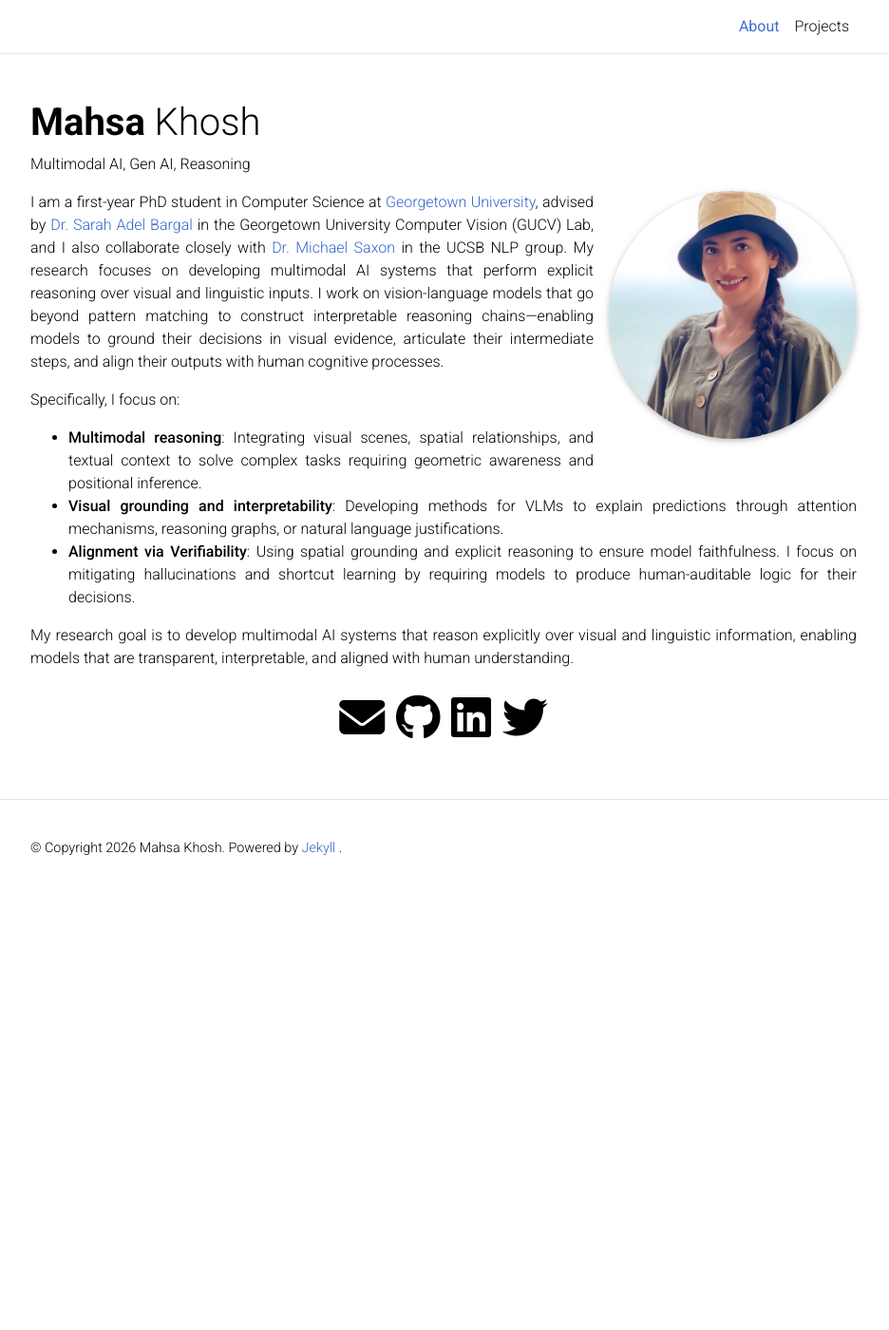
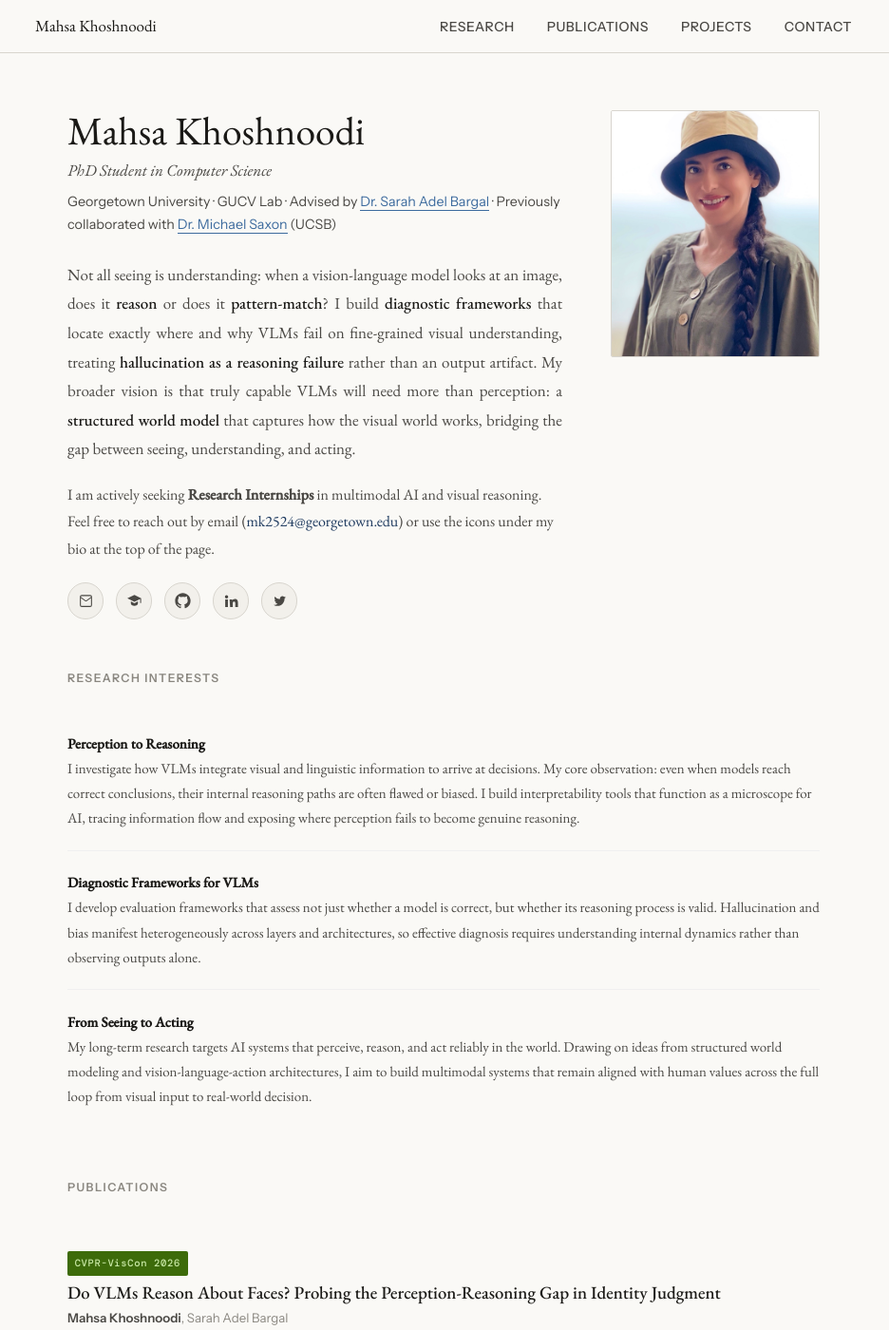
Before and after one commit to Arenaa/arenaa.github.io, a Jekyll site: the page index.html, which Jekyll copies as it is, in a window 1280 px wide and 1400 px high. Shown: the whole window at 95% size, without its empty margins (173-1109 px from the left). Built offline with Jekyll 4.4.1, drawn with Linux system fonts in a browser that asks for light colours; comment, search, counter and statistics services are not loaded; a style sheet for code colours, icons or effects is not loaded; some of the changed text lies outside the part shown.

Commit message:
Update site with static pages and correct HPT venue to KDD 2025.
Replace AAAI labels with KDD across the homepage and projects page, add new project assets, and unpublish legacy Jekyll pages in favor of standalone HTML.

Co-authored-by: Cursor <cursoragent@cursor.com>

```diff
--- a/Gemfile
+++ b/Gemfile
@@ -22,4 +22,5 @@ end
 group :other_plugins do
     gem 'feedjira'
     gem 'httparty'
+    gem 'ostruct' # required by jekyll-twitter-plugin on Ruby 4+
 end
--- /dev/null
+++ b/index.html
@@ -0,0 +1,536 @@
+<!DOCTYPE html>
+<html lang="en">
+<head>
+<meta charset="UTF-8">
+<meta name="viewport" content="width=device-width, initial-scale=1.0">
+<title>Mahsa Khoshnoodi</title>
+<link rel="icon" href="/assets/img/favicon.png" type="image/png">
+<link rel="shortcut icon" href="/assets/img/favicon.png" type="image/png">
+<link rel="preconnect" href="https://fonts.googleapis.com">
+<link href="https://fonts.googleapis.com/css2?family=EB+Garamond:ital,wght@0,400;0,500;1,400&family=DM+Mono:wght@400;500&family=Instrument+Sans:wght@400;500;600&display=swap" rel="stylesheet">
+<style>
+*, *::before, *::after { box-sizing: border-box; margin: 0; padding: 0; }
+
+:root {
+  --ink: #1a1916;
+  --ink-soft: #4a4844;
+  --ink-muted: #8a8780;
+  --page: #faf9f6;
+  --surface: #f2f0eb;
+  --rule: #d8d5ce;
+  --accent: #1e3a5f;
+  --accent-light: #e8eef5;
+  --accent-mid: #3d6b9e;
+  --highlight: #b5491c;
+  --serif: 'EB Garamond', Georgia, serif;
+  --sans: 'Instrument Sans', system-ui, sans-serif;
+  --mono: 'DM Mono', monospace;
+  --max: 860px;
+}
+
+html { font-size: 17px; scroll-behavior: smooth; }
+body { font-family: var(--serif); background: var(--page); color: var(--ink); line-height: 1.75; min-height: 100vh; }
+
+/* NAV */
+nav {
+  position: sticky; top: 0; z-index: 100;
+  background: var(--page);
+  border-bottom: 1px solid var(--rule);
+  padding: 0 2rem;
+}
+nav ul {
+  max-width: var(--max);
+  margin: 0 auto;
+  display: flex;
+  gap: 2rem;
+  list-style: none;
+  padding: 0.75rem 0;
+  align-items: center;
+}
+nav ul li:first-child { margin-right: auto; }
+nav a {
+  font-family: var(--sans);
+  font-size: 0.82rem;
+  font-weight: 500;
+  color: var(--ink-soft);
+  text-decoration: none;
+  border-bottom: none;
+  letter-spacing: 0.04em;
+  text-transform: uppercase;
+  transition: color 0.15s;
+}
+nav a:hover { color: var(--accent); }
+nav .site-name {
+  font-family: var(--serif);
+  font-size: 1rem;
+  font-weight: 400;
+  color: var(--ink);
+  text-transform: none;
+  letter-spacing: 0;
+}
+
+/* MAIN */
+main { max-width: var(--max); margin: 0 auto; padding: 3.5rem 2rem 6rem; }
+
+a {
+  color: var(--accent);
+  text-decoration: none;
+  border-bottom: 1px solid transparent;
+  transition: border-color 0.15s, color 0.15s;
+}
+a:hover { border-bottom-color: var(--accent-mid); }
+
+/* HERO */
+.hero {
+  display: grid;
+  grid-template-columns: 1fr 220px;
+  gap: 3rem;
+  padding: 0;
+
+  align-items: start;
+}
+.hero-text h1 {
+  font-family: var(--serif);
+  font-size: 2.45rem;
+  font-weight: 400;
+  color: var(--ink);
+  margin-bottom: 0.35rem;
+  line-height: 1.05;
+}
+.hero-role {
+  font-family: var(--serif);
+  font-size: 1rem;
+  font-weight: 400;
+  font-style: italic;
+  letter-spacing: 0;
+  text-transform: none;
+  color: var(--ink-soft);
+  margin-bottom: 0.35rem;
+}
+.hero-affil {
+  font-family: var(--sans);
+  font-size: 0.84rem;
+  color: var(--ink-soft);
+  margin-bottom: 1.5rem;
+  line-height: 1.65;
+}
+.hero-affil a { color: var(--accent-mid); border-bottom: 1px solid var(--accent-mid); }
+
+.hero-bio {
+  font-size: 1rem;
+  color: var(--ink-soft);
+  line-height: 1.8;
+  margin-bottom: 1.6rem;
+  text-align: justify;
+}
+.hero-bio strong { color: var(--ink); font-weight: 500; }
+
+.hero-note {
+  font-size: 0.94rem;
+  color: var(--ink-soft);
+  line-height: 1.8;
+  margin: -0.5rem 0 1.2rem;
+}
+
+.hero-contact {
+  display: flex;
+  flex-wrap: wrap;
+  gap: 0.75rem;
+}
+.hero-contact a {
+  width: 2.25rem;
+  height: 2.25rem;
+  display: inline-flex;
+  align-items: center;
+  justify-content: center;
+  color: var(--ink-soft);
+  border: 1px solid var(--rule);
+  border-radius: 999px;
+  background: var(--surface);
+  border-bottom: 1px solid var(--rule);
+  transition: all 0.15s;
+}
+.hero-contact a:hover {
+  color: var(--accent);
+  border-color: var(--accent-mid);
+  background: var(--accent-light);
+  transform: translateY(-1px);
+}
+.hero-contact a:focus-visible {
+  outline: 2px solid var(--accent);
+  outline-offset: 2px;
+}
+.hero-contact svg {
+  width: 1rem;
+  height: 1rem;
+  fill: currentColor;
+}
+
+.hero-photo {
+  width: 220px;
+  height: 260px;
+  object-fit: cover;
+  object-position: center top;
+  display: block;
+  filter: grayscale(8%);
+  border: 1px solid var(--rule);
+  border-radius: 2px;
+  background: var(--surface);
+}
+
+/* SECTIONS */
+section {
+  padding: 0;
+  margin-top: 3rem;
+}
+
+.section-title {
+  font-family: var(--sans);
+  font-size: 0.72rem;
+  font-weight: 600;
+  letter-spacing: 0.12em;
+  text-transform: uppercase;
+  color: var(--ink-muted);
+  margin-bottom: 1.5rem;
+  display: flex;
+  align-items: center;
+  gap: 1rem;
+}
+.section-title::after { content: none; }
+
+/* RESEARCH */
+.research-list { display: flex; flex-direction: column; gap: 0; }
+.research-item {
+  padding: 1.2rem 0;
+  border-bottom: 1px solid #f0f0f0;
+}
+.research-item:last-child { border-bottom: none; }
+.research-item h3 {
+  font-size: 0.88rem;
+  font-weight: 600;
+  color: var(--ink);
+  margin-bottom: 0;
+}
+.research-item p {
+  font-size: 0.88rem;
+  color: var(--ink-soft);
+  line-height: 1.75;
+}
+
+/* PUBLICATIONS */
+.pub-list { display: flex; flex-direction: column; gap: 0; }
+.pub-item {
+  padding: 1.75rem 0;
+  border-bottom: 1px solid var(--rule);
+}
+.pub-item:last-child { border-bottom: none; }
+
+.pub-header { display: flex; align-items: flex-start; gap: 0.8rem; margin-bottom: 0.3rem; flex-wrap: wrap; }
+
+.venue-tag {
+  font-family: var(--mono);
+  font-size: 0.62rem;
+  font-weight: 500;
+  letter-spacing: 0.06em;
+  padding: 0.2rem 0.45rem;
+  border-radius: 2px;
+  white-space: nowrap;
+  flex-shrink: 0;
+  margin-top: 0.12rem;
+  text-transform: none;
+}
+.venue-tag.neurips { background: #1e3a5f; color: #c5d8f0; }
+.venue-tag.cvpr    { background: #3d6b0a; color: #c8e8a5; }
+.venue-tag.kdd     { background: #7a3010; color: #f5c5a8; }
+.venue-tag.semeval { background: #4a3570; color: #cfc0f0; }
+.venue-tag.arxiv   { background: var(--surface); color: var(--ink-muted); border: 1px solid var(--rule); }
+.venue-tag.review  { background: var(--surface); color: var(--ink-muted); border: 1px solid var(--rule); }
+
+.spotlight-tag {
+  font-family: var(--mono);
+  font-size: 0.58rem;
+  letter-spacing: 0.04em;
+  color: var(--highlight);
+  background: #fdf0ea;
+  padding: 0.15rem 0.4rem;
+  border-radius: 2px;
+  border: 1px solid #e8c4b0;
+  white-space: nowrap;
+  flex-shrink: 0;
+  margin-top: 0.12rem;
+}
+
+.pub-title {
+  font-family: var(--serif);
+  font-size: 1.1rem;
+  font-weight: 500;
+  color: var(--ink);
+  line-height: 1.35;
+}
+.pub-authors {
+  font-family: var(--sans);
+  font-size: 0.78rem;
+  color: var(--ink-muted);
+  margin-top: 0.3rem;
+  line-height: 1.5;
+}
+.pub-authors strong { color: var(--ink-soft); font-weight: 600; }
+.pub-venue {
+  font-family: var(--sans);
+  font-size: 0.8rem;
+  color: var(--ink-soft);
+  font-style: italic;
+  margin-top: 0.15rem;
+}
+.pub-links { margin-top: 0.5rem; display: flex; gap: 1rem; }
+.pub-link {
+  font-family: var(--mono);
+  font-size: 0.68rem;
+  letter-spacing: 0.04em;
+  color: var(--accent-mid);
+  text-transform: uppercase;
+  border-bottom: none !important;
+  transition: color 0.15s;
+}
+.pub-link::before { content: '→ '; }
+.pub-link:hover { color: var(--accent); }
+.pub-img-wrap { margin-top: 0.9rem; }
+.pub-img { width: 100%; max-width: 560px; display: block; border: 1px solid var(--rule); border-radius: 2px; }
+
+/* NEWS */
+.news-list { display: flex; flex-direction: column; gap: 0; }
+.news-item {
+  display: grid;
+  grid-template-columns: 90px 1fr;
+  gap: 1.5rem;
+  padding: 0.9rem 0;
+  border-bottom: 1px solid var(--rule);
+  align-items: baseline;
+  font-size: 0.88rem;
+}
+.news-item:last-child { border-bottom: none; }
+.news-date {
+  font-family: var(--mono);
+  color: var(--ink-muted);
+  font-size: 0.72rem;
+  letter-spacing: 0.04em;
+}
+.news-text { color: var(--ink-soft); line-height: 1.7; }
+.news-text strong { color: var(--ink); font-weight: 500; }
+
+/* FOOTER */
+footer {
+  border-top: 1px solid var(--rule);
+  padding: 2rem;
+  text-align: center;
+}
+footer p {
+  font-family: var(--mono);
+  font-size: 0.7rem;
+  color: var(--ink-muted);
+  letter-spacing: 0.04em;
+}
+
+/* RESPONSIVE */
+@media (max-width: 640px) {
+  .hero { grid-template-columns: 1fr; }
+  .hero-photo { width: 140px; height: 165px; }
+  .news-item { grid-template-columns: 72px 1fr; gap: 1rem; }
+  nav ul { gap: 1rem; flex-wrap: wrap; }
+  nav { padding: 0 1rem; }
+  main { padding: 2.5rem 1rem 4rem; }
+}
+</style>
+</head>
+<body>
+
+<nav>
+  <ul>
+    <li><a href="index.html" class="site-name">Mahsa Khoshnoodi</a></li>
+    <li><a href="#research">Research</a></li>
+    <li><a href="#publications">Publications</a></li>
+    <li><a href="projects.html">Projects</a></li>
+    <li><a href="mailto:mk2524@georgetown.edu">Contact</a></li>
+  </ul>
+</nav>
+
+<main>
+
+<!-- HERO -->
+<div class="hero">
+  <div class="hero-text">
+    <h1>Mahsa Khoshnoodi</h1>
+    <div class="hero-role">PhD Student in Computer Science</div>
+    <div class="hero-affil">
+      Georgetown University · GUCV Lab ·
+      Advised by <a href="https://cs-people.bu.edu/sbargal/" target="_blank">Dr. Sarah Adel Bargal</a> ·
+      Previously collaborated with <a href="https://michaelsaxon.github.io/" target="_blank">Dr. Michael Saxon</a> (UCSB)
+    </div>
+    <p class="hero-bio">
+      Not all seeing is understanding: when a vision-language model looks at an image, does it <strong>reason</strong> or does it <strong>pattern-match</strong>? I build <strong>diagnostic frameworks</strong> that locate exactly where and why VLMs fail on fine-grained visual understanding, treating <strong>hallucination as a reasoning failure</strong> rather than an output artifact. My broader vision is that truly capable VLMs will need more than perception: a <strong>structured world model</strong> that captures how the visual world works, bridging the gap between seeing, understanding, and acting.
+    </p>
+    <p class="hero-note">
+      I am actively seeking <strong> Research Internships</strong> in multimodal AI and visual reasoning. Feel free to reach out by email (<a href="mailto:mk2524@georgetown.edu">mk2524@georgetown.edu</a>) or use the icons under my bio at the top of the page.
+    </p>
+    <div class="hero-contact">
+      <a href="mailto:mk2524@georgetown.edu" aria-label="Email" title="Email">
+        <svg viewBox="0 0 24 24" aria-hidden="true">
+          <path d="M3 5.75A2.75 2.75 0 0 1 5.75 3h12.5A2.75 2.75 0 0 1 21 5.75v12.5A2.75 2.75 0 0 1 18.25 21H5.75A2.75 2.75 0 0 1 3 18.25Zm2.2-.75a.75.75 0 0 0-.43 1.36l6.79 4.82a.75.75 0 0 0 .87 0l6.79-4.82A.75.75 0 0 0 18.8 5Zm14.3 2.81-6.2 4.4a2.25 2.25 0 0 1-2.6 0l-6.2-4.4v10.44c0 .69.56 1.25 1.25 1.25h12.5c.69 0 1.25-.56 1.25-1.25Z"/>
+        </svg>
+      </a>
+      <a href="https://scholar.google.com/citations?user=S38mPTgAAAAJ" target="_blank" rel="noopener noreferrer" aria-label="Google Scholar" title="Google Scholar">
+        <svg viewBox="0 0 24 24" aria-hidden="true">
+          <path d="M12 3 1.5 8.25 12 13.5l8.58-4.29V15H22V8.25Zm-5.25 9.66V16c0 1.83 2.35 3.5 5.25 3.5s5.25-1.67 5.25-3.5v-3.34L12 15.5Z"/>
+        </svg>
+      </a>
+      <a href="https://github.com/Arenaa" target="_blank" rel="noopener noreferrer" aria-label="GitHub" title="GitHub">
+        <svg viewBox="0 0 24 24" aria-hidden="true">
+          <path d="M12 .5C5.65.5.5 5.65.5 12a11.5 11.5 0 0 0 7.86 10.92c.58.1.79-.25.79-.56v-2.17c-3.2.69-3.87-1.36-3.87-1.36-.52-1.32-1.27-1.67-1.27-1.67-1.04-.71.08-.69.08-.69 1.15.08 1.75 1.18 1.75 1.18 1.02 1.75 2.68 1.25 3.34.95.1-.74.4-1.25.72-1.54-2.56-.29-5.25-1.28-5.25-5.7 0-1.26.45-2.28 1.18-3.08-.12-.29-.51-1.47.11-3.06 0 0 .96-.31 3.14 1.18A10.9 10.9 0 0 1 12 6.03c.97 0 1.95.13 2.86.38 2.18-1.49 3.14-1.18 3.14-1.18.62 1.59.23 2.77.11 3.06.73.8 1.18 1.82 1.18 3.08 0 4.43-2.69 5.4-5.26 5.69.41.35.78 1.03.78 2.08v3.08c0 .31.21.67.8.56A11.5 11.5 0 0 0 23.5 12C23.5 5.65 18.35.5 12 .5Z"/>
+        </svg>
+      </a>
+      <a href="https://www.linkedin.com/in/mahsakhoshnoodi/" target="_blank" rel="noopener noreferrer" aria-label="LinkedIn" title="LinkedIn">
+        <svg viewBox="0 0 24 24" aria-hidden="true">
+          <path d="M4.98 3.5A2.48 2.48 0 1 0 5 8.46 2.48 2.48 0 0 0 4.98 3.5ZM3 9.75h4v11.5H3Zm6.5 0h3.83v1.57h.05c.53-1.01 1.83-2.07 3.78-2.07 4.05 0 4.8 2.66 4.8 6.12v5.88h-4v-5.21c0-1.24-.02-2.84-1.73-2.84-1.73 0-1.99 1.35-1.99 2.75v5.3h-4Z"/>
+        </svg>
+      </a>
+      <a href="https://twitter.com/khosh87" target="_blank" rel="noopener noreferrer" aria-label="Twitter" title="Twitter">
+        <svg viewBox="0 0 24 24" aria-hidden="true">
+          <path d="M21.44 6.73c-.67.3-1.38.49-2.13.58a3.7 3.7 0 0 0 1.63-2.05 7.3 7.3 0 0 1-2.35.9 3.69 3.69 0 0 0-6.38 2.52c0 .29.03.57.1.84A10.47 10.47 0 0 1 4.7 5.62a3.69 3.69 0 0 0 1.14 4.93 3.67 3.67 0 0 1-1.67-.46v.05a3.69 3.69 0 0 0 2.95 3.62 3.7 3.7 0 0 1-1.67.06 3.7 3.7 0 0 0 3.45 2.56A7.41 7.41 0 0 1 3 17.92a10.45 10.45 0 0 0 5.66 1.66c6.79 0 10.5-5.62 10.5-10.49 0-.16 0-.32-.01-.48a7.5 7.5 0 0 0 1.84-1.88Z"/>
+        </svg>
+      </a>
+    </div>
+  </div>
+  <img src="/assets/img/profile_pic.jpg" alt="Mahsa Khoshnoodi" class="hero-photo">
+</div>
+
+<!-- RESEARCH -->
+<section id="research">
+  <div class="section-title">Research Interests</div>
+  <div class="research-list">
+    <div class="research-item">
+      <h3>Perception to Reasoning</h3>
+      <p>I investigate how VLMs integrate visual and linguistic information to arrive at decisions. My core observation: even when models reach correct conclusions, their internal reasoning paths are often flawed or biased. I build interpretability tools that function as a microscope for AI, tracing information flow and exposing where perception fails to become genuine reasoning.</p>
+    </div>
+    <div class="research-item">
+      <h3>Diagnostic Frameworks for VLMs</h3>
+      <p>I develop evaluation frameworks that assess not just whether a model is correct, but whether its reasoning process is valid. Hallucination and bias manifest heterogeneously across layers and architectures, so effective diagnosis requires understanding internal dynamics rather than observing outputs alone.</p>
+    </div>
+    <div class="research-item">
+      <h3>From Seeing to Acting</h3>
+      <p>My long-term research targets AI systems that perceive, reason, and act reliably in the world. Drawing on ideas from structured world modeling and vision-language-action architectures, I aim to build multimodal systems that remain aligned with human values across the full loop from visual input to real-world decision.</p>
+    </div>
+  </div>
+</section>
+
+<!-- PUBLICATIONS -->
+<section id="publications">
+  <div class="section-title">Publications</div>
+  <div class="pub-list">
+
+    <div class="pub-item">
+      <div class="pub-header">
+        <span class="venue-tag cvpr">CVPR-VisCon 2026</span>
+      </div>
+      <div class="pub-title">Do VLMs Reason About Faces? Probing the Perception-Reasoning Gap in Identity Judgment</div>
+      <div class="pub-authors"><strong>Mahsa Khoshnoodi</strong>, Sarah Adel Bargal</div>
+      <div class="pub-venue">Third Workshop on Visual Concepts (VisCon), CVPR 2026</div>
+    </div>
+
+    <div class="pub-item">
+      <div class="pub-header">
+        <span class="venue-tag semeval">SemEval 2026</span>
+      </div>
+      <div class="pub-title">GUNLP at SemEval-2026 Task 10: Emotion-Aware Multi-Task Learning for Conspiracy Detection</div>
+      <div class="pub-authors"><strong>Mahsa Khoshnoodi</strong>, Rojin Ziaei, Nazli Goharian</div>
+      <div class="pub-venue">SemEval 2026</div>
+    </div>
+
+    <div class="pub-item">
+      <div class="pub-header">
+        <span class="venue-tag kdd">KDD 2025</span>
+      </div>
+      <div class="pub-title">Hierarchical Prompting Taxonomy: A Universal Evaluation Framework for Large Language Models</div>
+      <div class="pub-authors">Devichand Budagam, Sankalp KJ, <strong>Mahsa Khoshnoodi</strong>, Ashutosh Kumar, Vinija Jain, Aman Chadha</div>
+      <div class="pub-venue">KDD 2025</div>
+      <div class="pub-links">
+        <a href="https://arxiv.org/abs/2406.12644" target="_blank" class="pub-link">Paper</a>
+      </div>
+    </div>
+
+    <div class="pub-item">
+      <div class="pub-header">
+        <span class="venue-tag neurips">NeurIPS 2024</span>
+        <span class="spotlight-tag">Spotlight, top 5%</span>
+      </div>
+      <div class="pub-title">Who Evaluates the Evaluations? Objectively Scoring Text-to-Image Prompt Coherence Metrics with T2IScoreScore (TS2)</div>
+      <div class="pub-authors"><strong>Mahsa Khoshnoodi</strong>, Fatima Jahara, Michael Saxon, Yujie Lu, Aditya Sharma, William Yang Wang</div>
+      <div class="pub-venue">NeurIPS 2024</div>
+      <div class="pub-links">
+        <a href="https://arxiv.org/abs/2404.04251" target="_blank" class="pub-link">Paper</a>
+        <a href="https://t2iscorescore.github.io/" target="_blank" class="pub-link">Project Page</a>
+      </div>
+    </div>
+
+    <div class="pub-item">
+      <div class="pub-header">
+        <span class="venue-tag arxiv">arXiv 2024</span>
+      </div>
+      <div class="pub-title">A Comprehensive Survey of Accelerated Generation Techniques in Large Language Models</div>
+      <div class="pub-authors"><strong>Mahsa Khoshnoodi</strong>, Vinija Jain, Mingye Gao, Malavika Srikanth, Aman Chadha</div>
+      <div class="pub-venue">Preprint, 2024</div>
+      <div class="pub-links">
+        <a href="https://arxiv.org/abs/2405.13019" target="_blank" class="pub-link">arXiv</a>
+      </div>
+    </div>
+
+    <div class="pub-item">
+      <div class="pub-header">
+        <span class="venue-tag review">Under Review</span>
+      </div>
+      <div class="pub-title">Reimagining Neurosymbolic AI through the Lens of Cognitive Science: A Survey</div>
+      <div class="pub-authors">Devichand Budagam, <strong>Mahsa Khoshnoodi</strong>, Jibesh Patra, Ravid Shwartz-Ziv, Amit Sheth, Vinija Jain, Aman Chadha</div>
+      <div class="pub-venue">Under review, ACM Computing Surveys</div>
+    </div>
+
+  </div>
+</section>
+
+
+
+<!-- NEWS -->
+<section id="news">
+  <div class="section-title">News</div>
+  <div class="news-list">
+    <div class="news-item">
+      <div class="news-date">May 2026</div>
+      <div class="news-text"><strong>Paper accepted</strong> at CVPR 2026 VisCon Workshop: "Do VLMs Reason About Faces?"</div>
+    </div>
+    <div class="news-item">
+      <div class="news-date">Apr 2026</div>
+      <div class="news-text"><strong>Paper accepted</strong> at SemEval 2026: Emotion-Aware Multi-Task Learning for Conspiracy Detection.</div>
+    </div>
+    <div class="news-item">
+      <div class="news-date">Aug 2025</div>
+      <div class="news-text"><strong>Started PhD</strong> at Georgetown University, joining the GUCV Lab under Dr. Sarah Adel Bargal.</div>
+    </div>
+    <div class="news-item">
+      <div class="news-date">Dec 2024</div>
+      <div class="news-text"><strong>NeurIPS Spotlight</strong>: T2IScoreScore recognized as a Spotlight paper (top 5%).</div>
+    </div>
+    <div class="news-item">
+      <div class="news-date">Feb 2025</div>
+      <div class="news-text"><strong>KDD-25</strong>: Hierarchical Prompting Taxonomy paper published.</div>
+    </div>
+  </div>
+</section>
+
+
+
+</main>
+
+<footer>
+  <p>Mahsa Khoshnoodi &nbsp;·&nbsp; Georgetown University &nbsp;·&nbsp; mk2524@georgetown.edu</p>
+</footer>
+
+</body>
+</html>
```
Also changed, not shown: _pages/about.md (+1 -0 lines), _pages/projects.md (+1 -0 lines), projects.html (+4 -3 lines), assets/img/Face.png (added), assets/img/favicon.png, assets/img/semeval_diagram.png (added), assets/img/survey.png (added), 1 other file.
